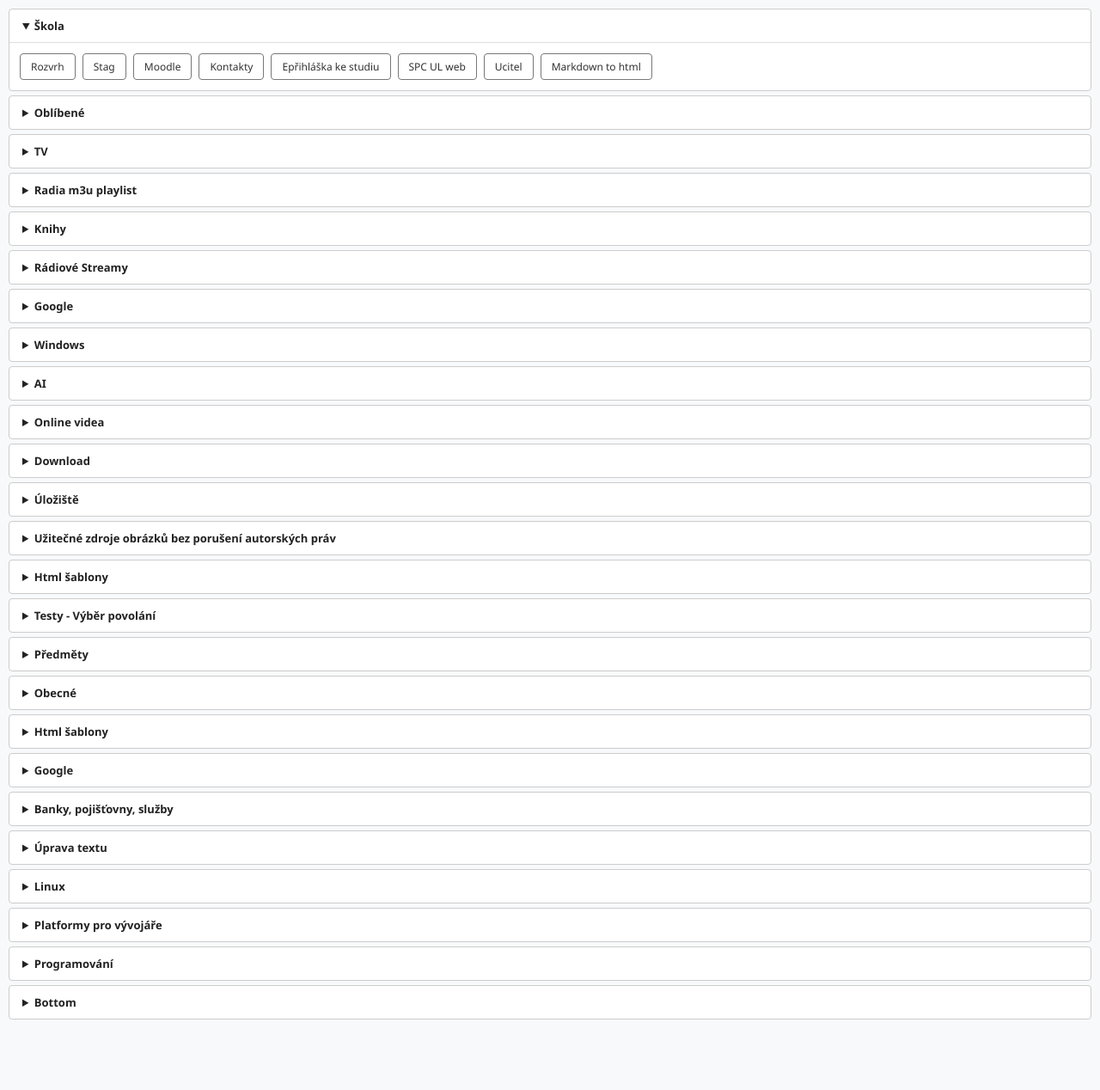
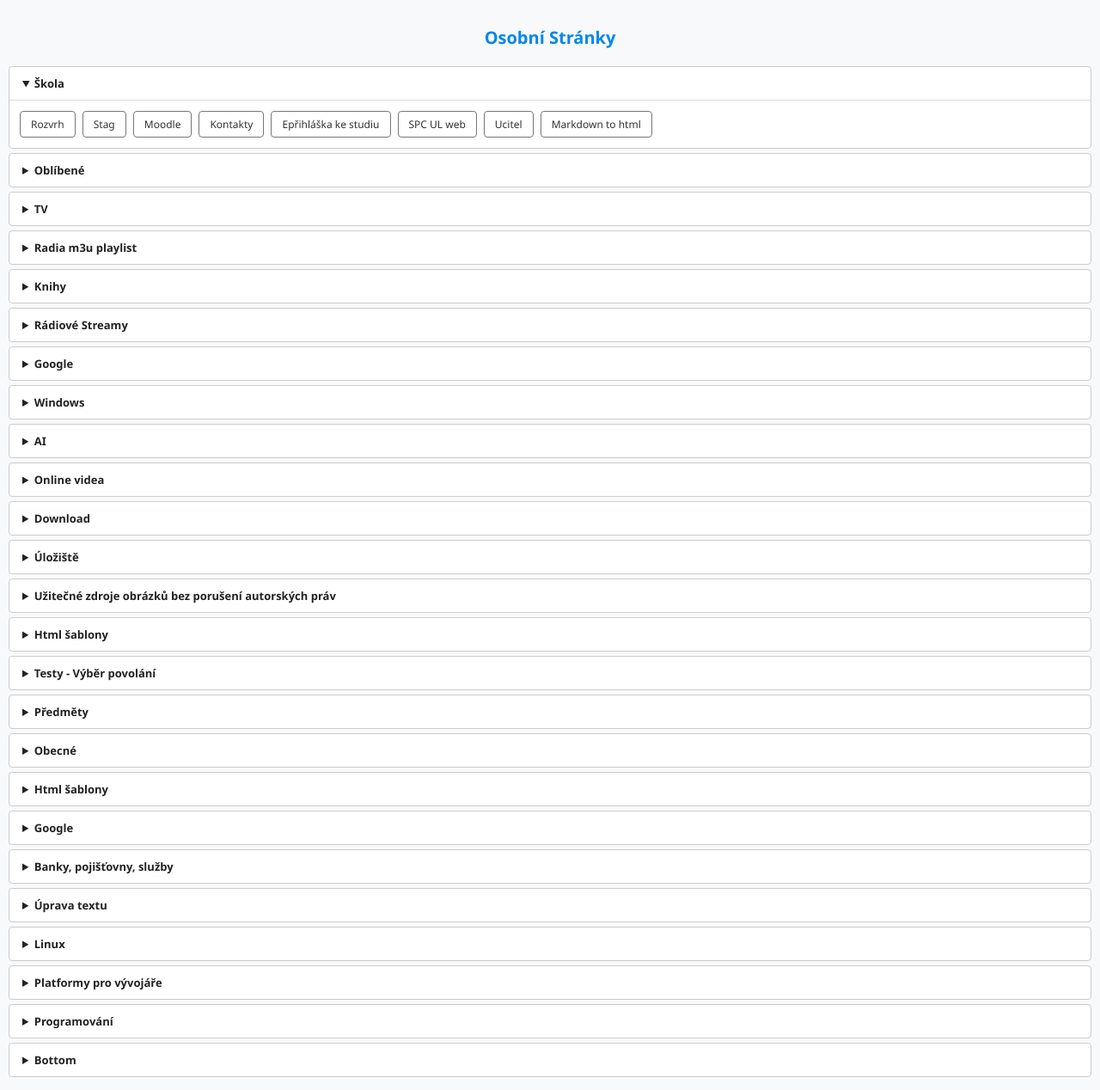
Before and after one commit to bedjan/bedjan.github.io, a Jekyll site: the page built from index.md, in a window 1280 px wide. Shown: the whole page at 86% size. Built offline with Jekyll 4.4.1, drawn with Linux system fonts in a browser that asks for light colours; before the commit the page ends 1201 px from its top, so only the background shows below that.

Commit message:
Update default.html

```diff
--- a/_layouts/default.html
+++ b/_layouts/default.html
@@ -5,6 +5,15 @@
     <meta name="viewport" content="width=device-width, initial-scale=1.0">
     <title>{{ page.title | default: page.name | replace: ".md", "" | capitalize }}</title>
     <link rel="stylesheet" href="styl.css">
+
+    <style>
+        .page-title {
+            text-align: center;
+            margin-top: 20px;
+            margin-bottom: 20px;
+            text-transform: capitalize;
+        }
+    </style>
 
     <link rel="manifest" href="{{ '/manifest.json' | relative_url }}">
     <script>
@@ -20,6 +29,14 @@
     </script>
 </head>
 <body>
-    {{ content }}
+
+    <header>
+        <h1 class="page-title">{{ page.title | default: page.name | replace: ".md", "" }}</h1>
+    </header>
+
+    <main>
+        {{ content }}
+    </main>
+
 </body>
 </html>
```
